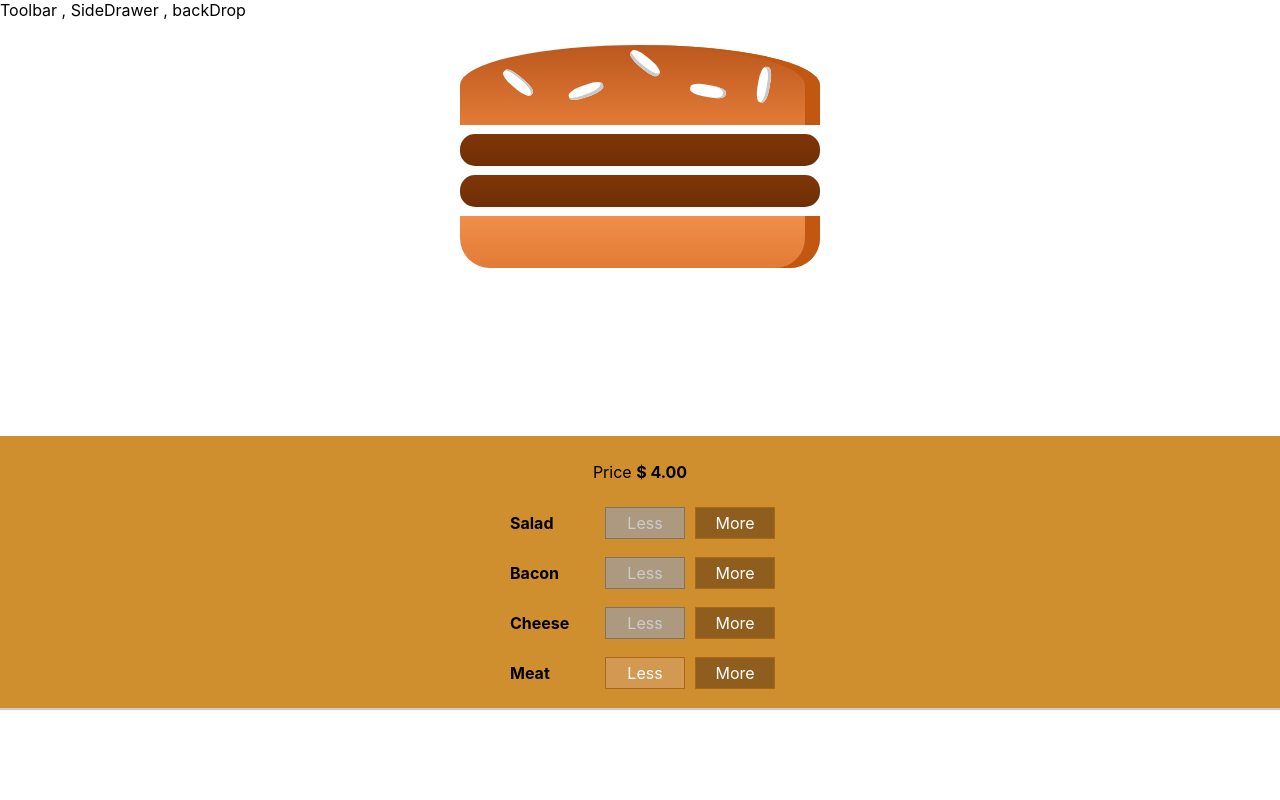
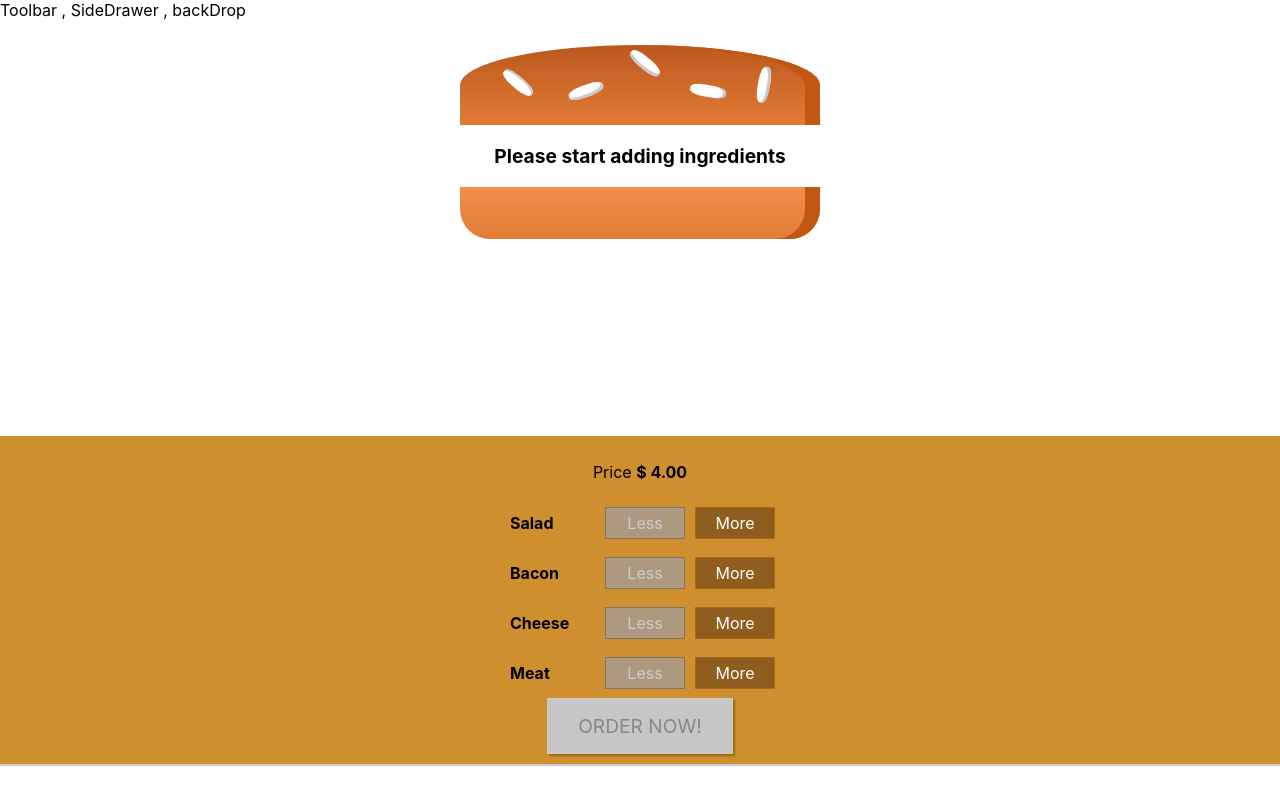
Before and after one commit to pramodkharade/reactbuggerapp, a React (Create React App) app: page / in a window 1280 px wide. Built offline with nearby package versions, Linux system fonts and the light colour scheme.

Commit message:
added the order button

```diff
--- a/src/components/Burger/BuildControls/BuildControls.js
+++ b/src/components/Burger/BuildControls/BuildControls.js
@@ -30,6 +30,7 @@
     removed ={() => props.ingredientRemoved(ctrl.type)}
     disabled={props.disabled[ctrl.type]}/>
   ))}
+  <button className={Classes.OrderButton} disabled={!props.purchasable}>ORDER NOW!</button>
     </div>
 );
 
--- a/src/components/Burger/BuildControls/BuildControls.module.css
+++ b/src/components/Burger/BuildControls/BuildControls.module.css
@@ -8,3 +8,44 @@
     margin: auto;
     padding: 10px 0;
 }
+
+.OrderButton {
+    background-color: #DAD735;
+    outline: none;
+    cursor: pointer;
+    border: 1px solid #966909;
+    color: #966909;
+    font-family: inherit;
+    font-size: 1.2em;
+    padding: 15px 30px;
+    box-shadow: 2px 2px 2px #966909;
+}
+
+.OrderButton:hover, .OrderButton:active {
+    background-color: #A0DB41;
+    border: 1px solid #966909;
+    color: #966909;
+}
+
+.OrderButton:disabled {
+    background-color: #C7C6C6;
+    cursor: not-allowed;
+    border: 1px solid #ccc;
+    color: #888888;
+}
+
+.OrderButton:not(:disabled) {
+    animation: enable 0.3s linear;
+}
+
+@keyframes enable {
+    0% {
+        transform: scale(1);
+    }
+    60% {
+        transform: scale(1.1);
+    }
+    100% {
+        transform: scale(1);
+    }
+}
--- a/src/containers/BurgerBuilder/BurgerBuilder.js
+++ b/src/containers/BurgerBuilder/BurgerBuilder.js
@@ -19,9 +19,23 @@
       salad: 0,
       cheese: 0,
       bacon: 0,
-      meat: 2
+      meat: 0
     },
-    totalPrice: 4
+    totalPrice: 4,
+    purchasable: false
+  };
+  updatePurchasableState = (ingredients) => {
+
+    const sum = Object.keys(ingredients)
+      .map((igKey) => {
+        return ingredients[igKey];
+      })
+      .reduce((sum, el) => {
+        return sum + el;
+      }, 0);
+    this.setState({
+      purchasable: sum > 0
+    });
   };
   addIngredientHandler = (type) => {
     const oldCount = this.state.ingredients[type];
@@ -37,6 +51,7 @@
       totalPrice: newPrice,
       ingredients: updatedIngredients
     });
+    this.updatePurchasableState(updatedIngredients);
   };
   removeIngredientHandler = (type) => {
     const oldCount = this.state.ingredients[type];
@@ -55,6 +70,7 @@
       totalPrice: newPrice,
       ingredients: updatedIngredients
     });
+    this.updatePurchasableState(updatedIngredients);
   };
   render() {
     const disabledInfo = {
@@ -69,6 +85,7 @@
             <BuildControls ingredientAdded={this.addIngredientHandler}
       ingredientRemoved={this.removeIngredientHandler}
       disabled = {disabledInfo}
+      purchasable = {this.state.purchasable}
       price={this.state.totalPrice}/>
         </Auxiliary>
       );
```
